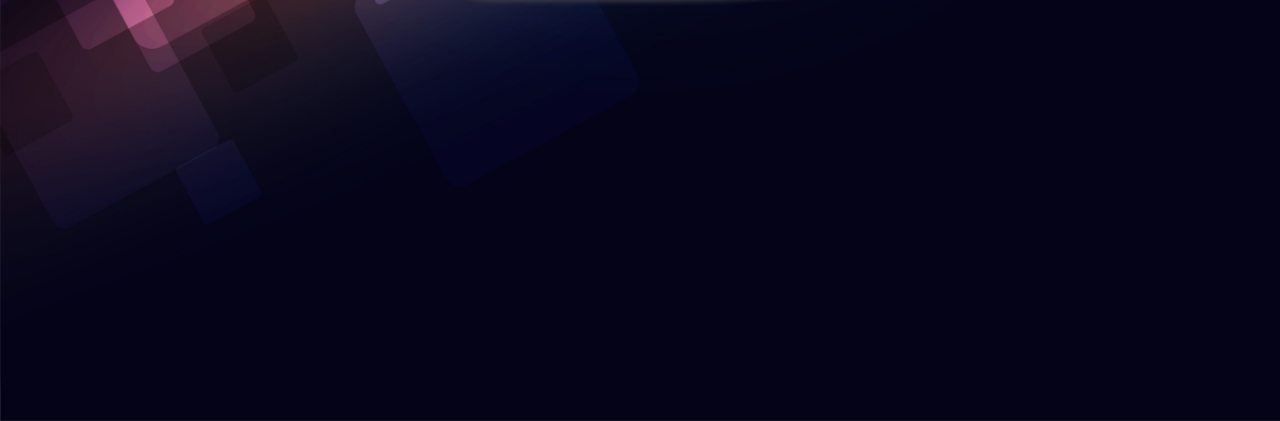
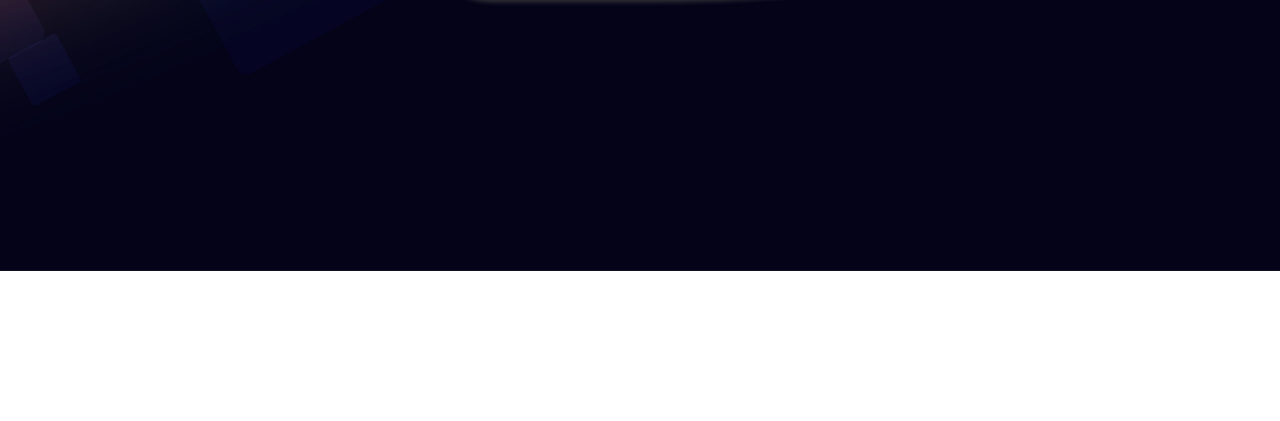
Before and after one commit to Freecey/CedricA-vcard, a plain HTML site: page index.html in a window 1280 px wide. Shown: the part 529-950 px from the top of the page. After the commit the page ends 800 px from the top, so only its background shows below. Drawn offline with Linux system fonts and the light colour scheme.

Commit message:
background cover correction

```diff
--- a/index.html
+++ b/index.html
@@ -9,7 +9,7 @@
     </head>
 
 
-    <body class="bgsite">
+    <body>
         <div class="cadre01 grid-card">
 
             <section class="img-sec">
--- a/style.css
+++ b/style.css
@@ -1,11 +1,9 @@
-.bgsite {
-	background: url(img/26287.jpg);
-	background-repeat: no-repeat;
-
-	background-size: auto 100%;
-	height: 100vh;
-	margin: 0;
-	padding: 0;
+html {
+    background: url('img/26287.jpg') no-repeat center center fixed;
+    -webkit-background-size: cover;
+    -moz-background-size: cover;
+    -o-background-size: cover;
+    background-size: cover;
   }
 
 @keyframes gradient {
```
